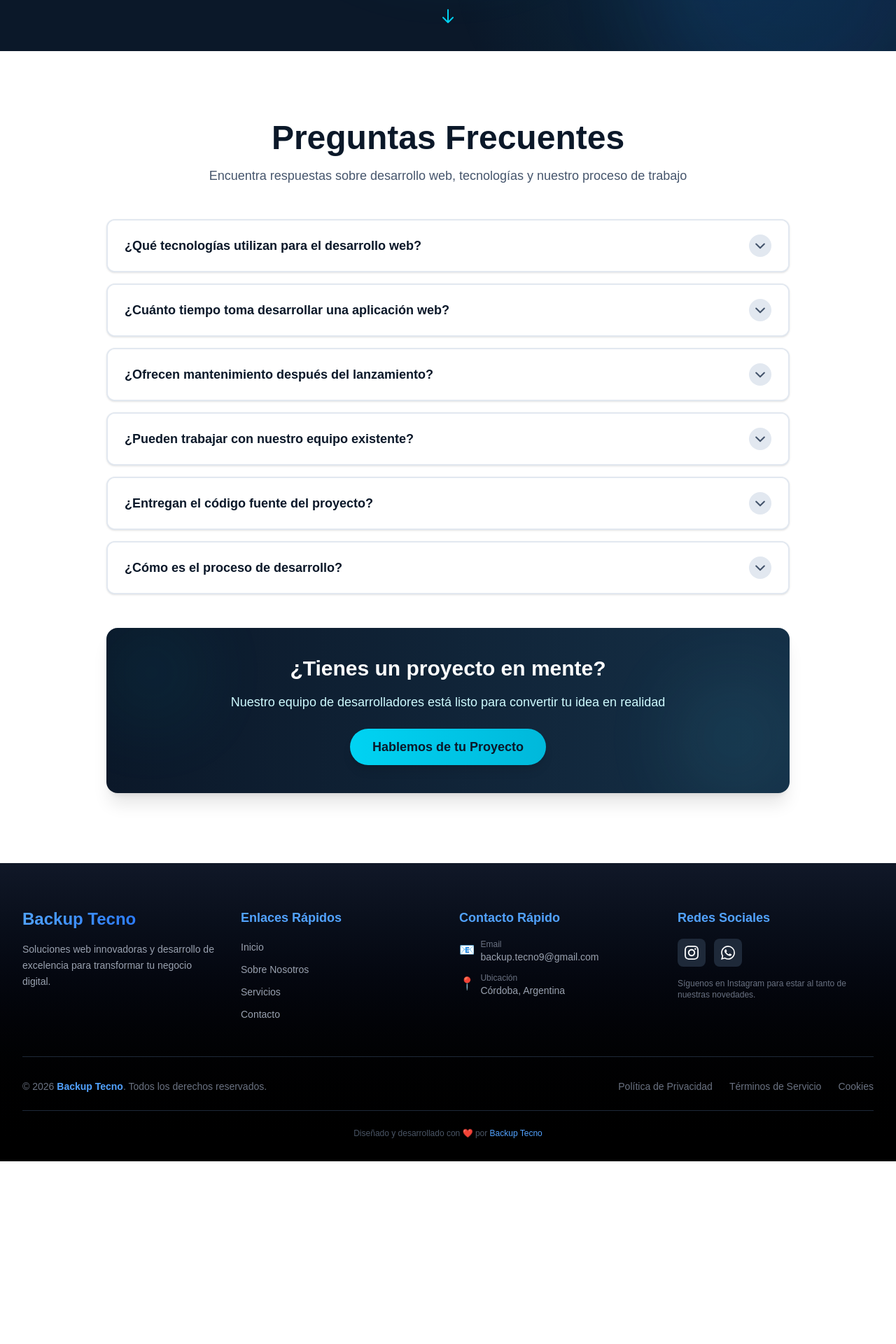
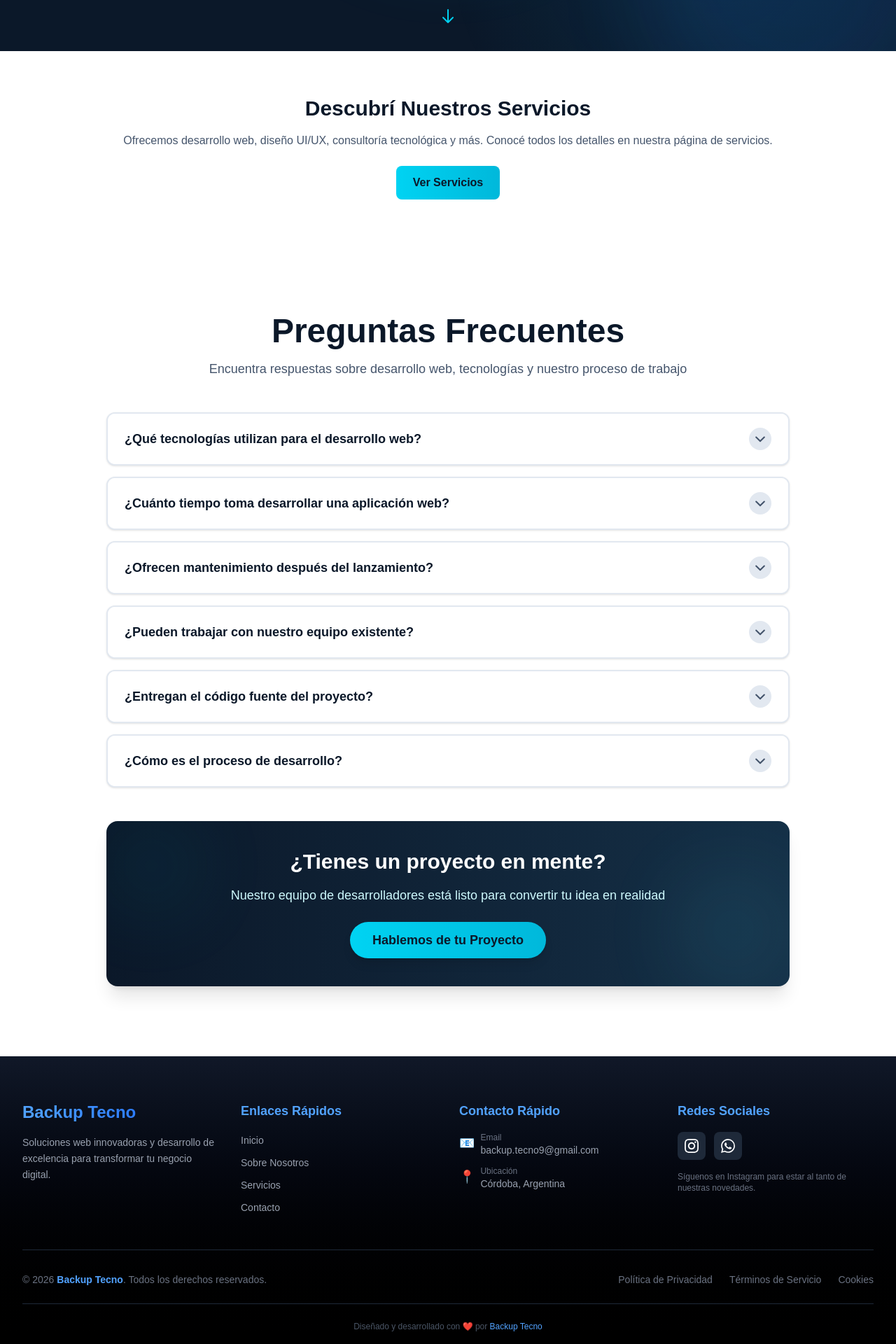
Before and after one commit to JPGenaro/BackupTecno, a Next.js app in the folder frontend/: page / in a window 1280 px wide. Shown: the part 800-2720 px from the top of the page at 70% size. Before the commit the page ends 2459 px from the top, so only its background shows below. Built offline with nearby package versions, Linux system fonts and the light colour scheme.

Commit message:
Enlaces Rapidos de footer y Reconectar boton

```diff
--- a/frontend/src/app/page.tsx
+++ b/frontend/src/app/page.tsx
@@ -44,6 +44,24 @@ export default function Home() {
     <>
       {/* Hero Section - Full width */}
       <HeroSection />
+
+      {/* Services anchor target (empty or preview) */}
+      <section id="servicios" className="my-16 max-w-5xl mx-auto px-6 scroll-mt-20">
+        <h2 className="text-3xl font-bold text-[#0B1829] mb-4 text-center">
+          Descubrí Nuestros Servicios
+        </h2>
+        <p className="text-center text-slate-600 mb-6">
+          Ofrecemos desarrollo web, diseño UI/UX, consultoría tecnológica y más. Conocé todos los detalles en nuestra página de servicios.
+        </p>
+        <div className="text-center">
+          <button
+            onClick={() => window.location.href = '/servicios'}
+            className="px-6 py-3 bg-gradient-to-r from-cyan-400 to-cyan-500 text-[#0B1829] rounded-lg font-bold hover:from-cyan-300 hover:to-cyan-400 transition-all duration-300"
+          >
+            Ver Servicios
+          </button>
+        </div>
+      </section>
 
       <div style={{ padding: "20px", fontFamily: "Arial, sans-serif", backgroundColor: "#fff" }}>
         <main>
@@ -124,7 +142,7 @@ export default function Home() {
           </div>
 
           {/* CTA después del FAQ */}
-          <div className="mt-12 text-center bg-gradient-to-r from-[#0B1829] to-[#153047] rounded-2xl p-10 shadow-xl relative overflow-hidden">
+          <div id="contacto" className="mt-12 text-center bg-gradient-to-r from-[#0B1829] to-[#153047] rounded-2xl p-10 shadow-xl relative overflow-hidden">
             <div className="absolute inset-0 opacity-10">
               <div className="absolute top-0 left-0 w-32 h-32 bg-cyan-400 rounded-full blur-3xl"></div>
               <div className="absolute bottom-0 right-0 w-40 h-40 bg-cyan-300 rounded-full blur-3xl"></div>
--- a/frontend/src/app/servicios/page.tsx
+++ b/frontend/src/app/servicios/page.tsx
@@ -160,7 +160,10 @@ export default function ServiciosPage() {
 
               {/* Bottom CTA */}
               <div className="px-8 pb-8">
-                <button className="w-full py-2 px-4 bg-gradient-to-r from-cyan-500 to-cyan-600 text-white rounded-lg font-medium hover:from-cyan-600 hover:to-cyan-700 transition-all duration-300 transform hover:scale-105">
+                <button
+                onClick={() => window.location.href = '/proyectos'}
+                className="w-full py-2 px-4 bg-gradient-to-r from-cyan-500 to-cyan-600 text-white rounded-lg font-medium hover:from-cyan-600 hover:to-cyan-700 transition-all duration-300 transform hover:scale-105"
+              >
                   Conocer más
                 </button>
               </div>
--- a/frontend/src/components/Footer.tsx
+++ b/frontend/src/components/Footer.tsx
@@ -1,4 +1,7 @@
+'use client';
+
 import Link from "next/link";
+import { useContact } from '@/context/ContactContext';
 
 const InstagramIcon = () => (
   <svg
@@ -23,13 +26,14 @@ const WhatsAppIcon = () => (
 );
 
 export default function Footer() {
+  const { openContact } = useContact();
   const currentYear = new Date().getFullYear();
 
   const quickLinks = [
     { label: "Inicio", href: "/" },
     { label: "Sobre Nosotros", href: "/nosotros" },
-    { label: "Servicios", href: "#servicios" },
-    { label: "Contacto", href: "#contacto" },
+    { label: "Servicios", href: "/servicios" },
+    // Contact will be handled specially below to open the contact modal
   ];
 
 
@@ -67,6 +71,14 @@ export default function Footer() {
                   </Link>
                 </li>
               ))}
+              <li>
+                <button
+                  onClick={openContact}
+                  className="text-gray-400 hover:text-blue-400 transition-colors duration-300 text-sm"
+                >
+                  Contacto
+                </button>
+              </li>
             </ul>
           </div>
 
```
